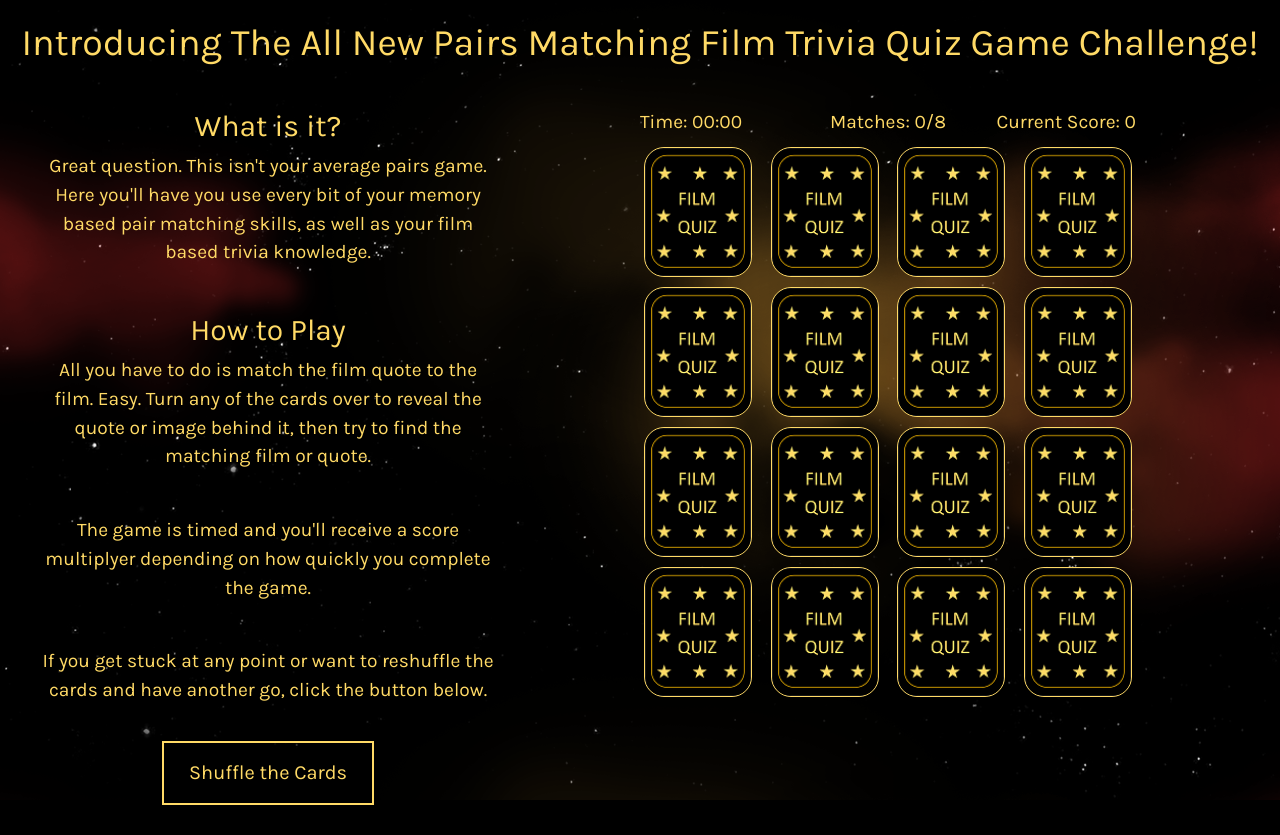
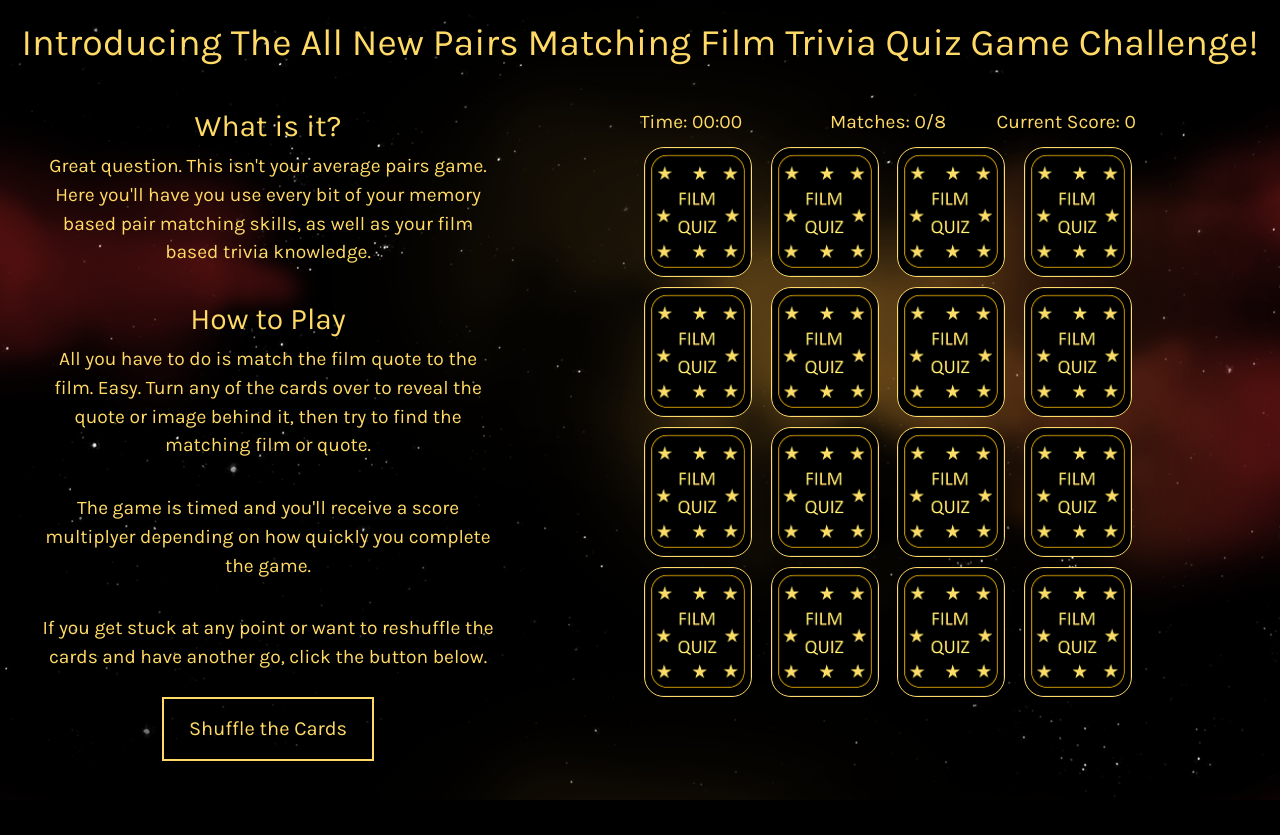
Before and after one commit to Side-On/Film-Pairs, a PHP site: page / in a window 1280 px wide. After the commit the page ends 800 px from the top, so only its background shows below. Run offline with PHP 8.4, Linux system fonts and the light colour scheme; some libraries are stand-ins or nearby versions.

Commit message:
Styled p tags to fit onto one page

```diff
--- a/assets/css/style.css
+++ b/assets/css/style.css
@@ -5,6 +5,10 @@
      color:#FFDA66;
      font-family: "Karla", sans-serif;
      font-size: 1.2rem;
+}
+
+p {
+    margin-bottom: 5px;
 }
  header {
      padding: 20px 20px;
```
